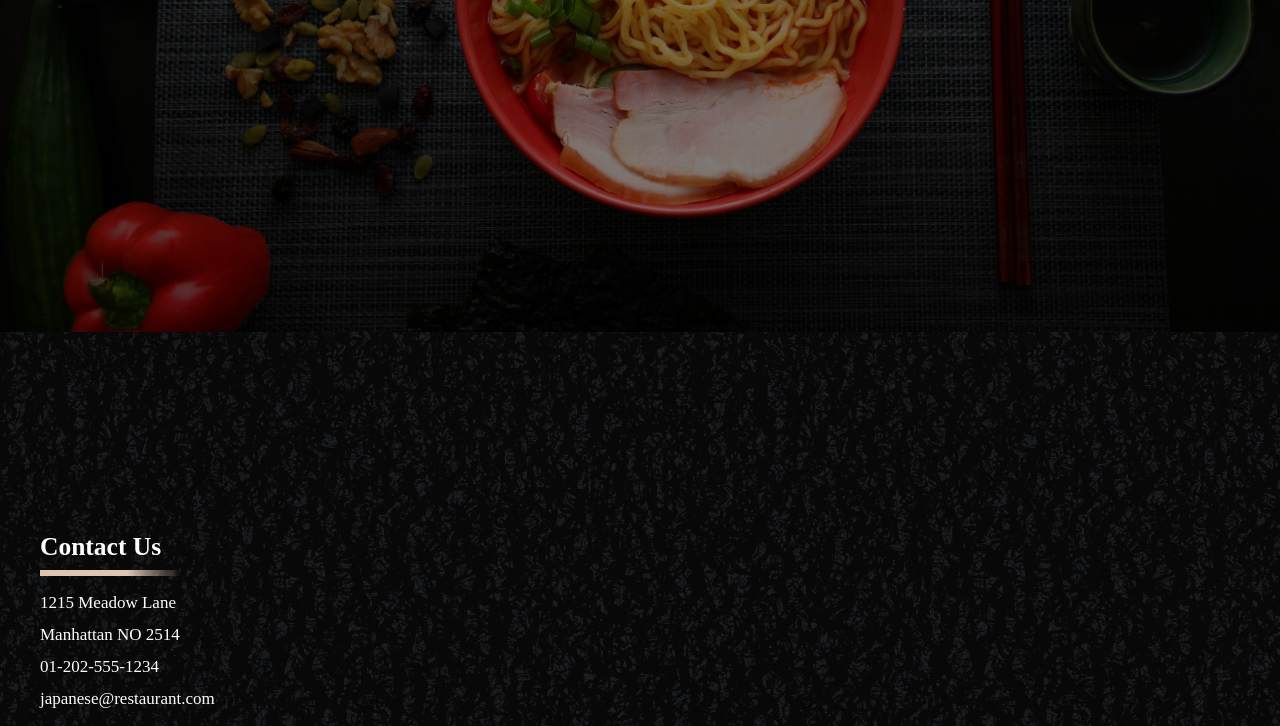
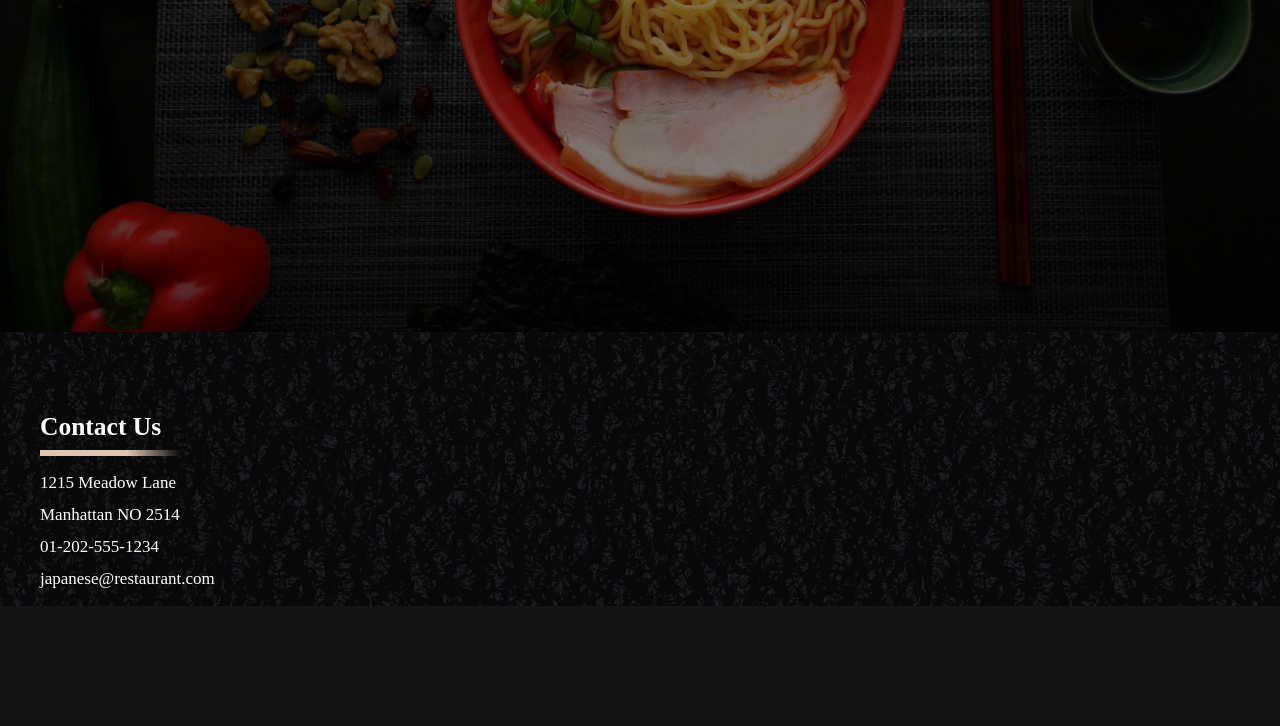
Before and after one commit to gingkapls/restaurant-page, a website built with webpack: page src/index.html in a window 1280 px wide. Shown: the part 468-1194 px from the top of the page. After the commit the page ends 1074 px from the top, so only its background shows below. Built offline with nearby package versions, Linux system fonts and the light colour scheme.

Commit message:
fix and generate footer dynamically

```diff
--- a/src/components/Footer.js
+++ b/src/components/Footer.js
@@ -1,3 +1,50 @@
-const Footer = () => {};
+const Footer = () => {
+  const listItems = [
+    "1215 Meadow Lane",
+    "Manhattan NO 2514",
+    "01-202-555-1234",
+    "japanese@restaurant.com",
+  ];
+
+  const footer = document.createElement("footer");
+  footer.id = "about-us";
+
+  const div = document.createElement("div");
+  div.classList.add("contact-us");
+
+  const h5 = document.createElement("h5");
+  h5.textContent = "Contact Us";
+
+  const ul = document.createElement("ul");
+
+  listItems.forEach((item) => {
+    const li = document.createElement("li");
+    li.textContent = item;
+    ul.append(li);
+  });
+
+  div.appendChild(h5);
+  div.appendChild(ul);
+
+  footer.appendChild(div);
+
+  return footer;
+};
 
 export default Footer;
+
+/*
+<footer id="about-us">
+      <div class="contact-us">
+        <h5>Contact Us</h5>
+        <ul>
+          <li>1215 Meadow Lane</li>
+          <li>Manhattan NO 2514</li>
+          <li>01-202-555-1234</li>
+          <li>japanese@restaurant.com</li>
+        </ul>
+      </div>
+    </footer>
+
+
+*/
--- a/src/index.html
+++ b/src/index.html
@@ -22,19 +22,5 @@
       </nav>
     </header>
     <div class="content"></div>
-    <footer id="about-us">
-      <div class="information-container">
-        <div class="contact-us">
-          <h5>Contact Us</h5>
-          <ul>
-            <li>1215 Meadow Lane</li>
-            <li>Manhattan NO 2514</li>
-            <li>01-202-555-1234</li>
-            <li>japanese@restaurant.com</li>
-          </ul>
-        </div>
-      </div>
-      <div class="sm-links"></div>
-    </footer>
   </body>
 </html>
--- a/src/index.js
+++ b/src/index.js
@@ -2,6 +2,7 @@ import "./main.css";
 import Home from "./components/Home";
 import Menu from "./components/Menu";
 import Locations from "./components/Locations";
+import Footer from "./components/Footer";
 
 const content = document.querySelector(".content");
 const navBar = document.querySelector("nav");
@@ -18,7 +19,6 @@ const renderLocations = renderComponent(Locations);
 navBar.addEventListener("click", (event) => {
   if (event.target === event.currentTarget) return;
 
-  console.log(event.target.textContent);
   switch (event.target.textContent.toLowerCase()) {
     case "menu":
       renderMenu(content);
@@ -35,3 +35,4 @@ navBar.addEventListener("click", (event) => {
 });
 
 renderHome(content);
+document.body.appendChild(Footer());
--- a/src/main.css
+++ b/src/main.css
@@ -35,7 +35,6 @@ header {
   position: fixed;
   color: white;
   z-index: 2;
-  margin-bottom: var(--gap);
 }
 
 nav {
@@ -208,8 +207,7 @@ nav button:hover {
 
 footer {
   display: flex;
-  flex-direction: column;
-  margin-top: 200px;
+  margin-top: calc(var(--gap) * 2);
   margin-left: var(--gap);
   color: white;
 }
```
Also changed, not shown: 1 other file.
